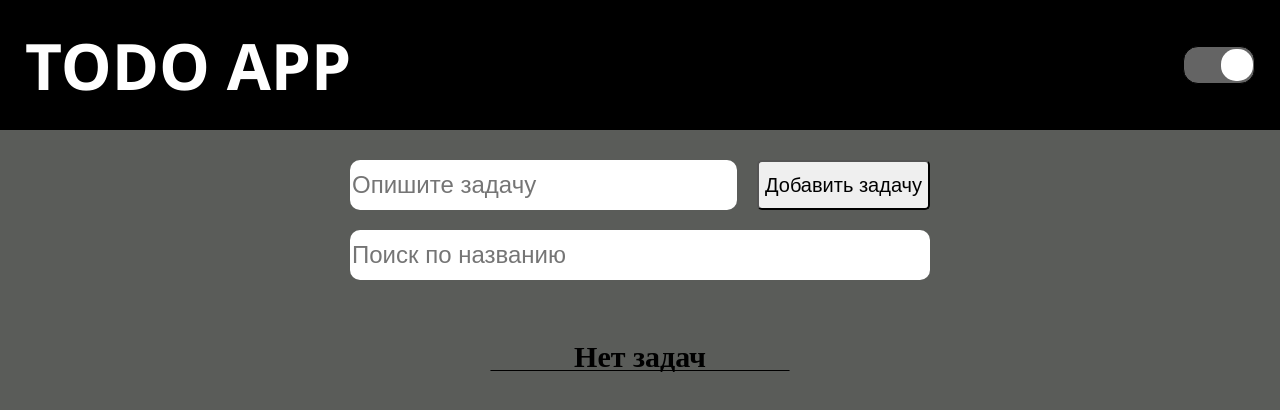
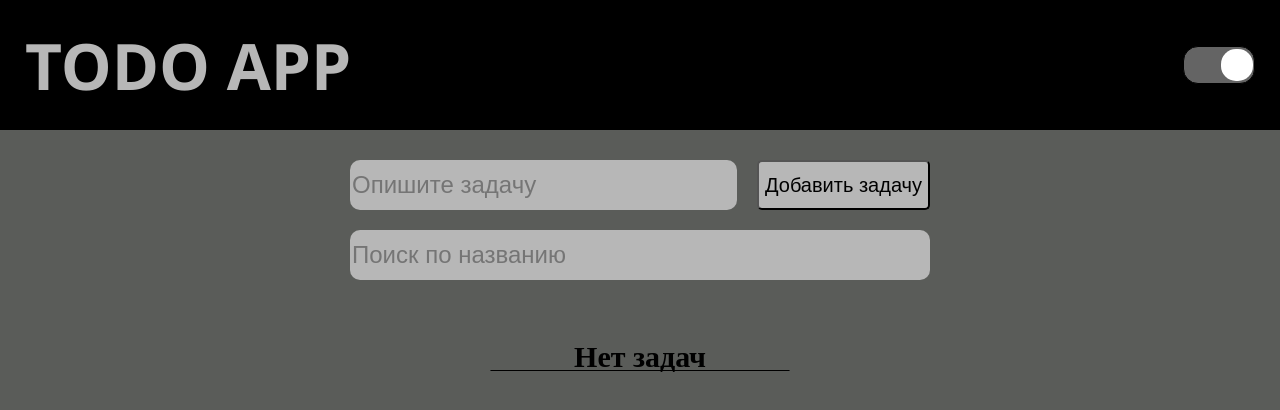
Before and after one commit to MrPochiTo/Todo-app-, a website built with Parcel: page index.html in a window 1280 px wide. Both pictures are taken after a click on the element 1219 px from the left and 65 px from the top of the page. Built offline with nearby package versions, Linux system fonts and the light colour scheme.

Commit message:
added new logic for switch button

```diff
--- a/scrtipt.js
+++ b/scrtipt.js
@@ -4,6 +4,9 @@ import { SCORE_KEY, TODOS_KEY } from "./utils.js";
 const switchBackgroundColor = () => {
     header.classList.toggle('header-black')
     document.body.classList.toggle('body-black')
+    addTodoInput.classList.toggle('input-alternative')
+    addTodoBtn.classList.toggle('input-alternative')
+    searchTodoInput.classList.toggle('input-alternative')
 }
 
 const filterListAndRender = (searchValue) => {
@@ -62,20 +65,16 @@ switchBtn.addEventListener('click', () => {
 
 const creatTodoLayout = (todo) => {
     const todoElement = document.importNode(todoTemplate.content, true)
-
     const checkbox = todoElement.querySelector('[data-todo-checkbox')
     checkbox.checked = todo.completed;
 
     const todoText = todoElement.querySelector('[data-todo-text]');
-
     todoText.textContent  = todo.text;
 
     const todoDate = todoElement.querySelector('[data-todo-date]');
-
     todoDate.textContent = todo.createdAt
 
     const removeTodoBtn = todoElement.querySelector('[remove-todo-btn]');
-
     removeTodoBtn.disabled = !todo.completed;
 
 
@@ -143,7 +142,4 @@ addTodoInput.addEventListener('keydown' ,(e) => {
     }
 })
 
-
-
-
 renderTodos()
--- a/style/_basic.scss
+++ b/style/_basic.scss
@@ -10,6 +10,7 @@ p {
 body {
     margin: 0;
     background-color: v.$main-color-back;
+    transition-duration: 300ms
 }
 
 .body-black {
--- a/style/_header.scss
+++ b/style/_header.scss
@@ -12,6 +12,7 @@
     justify-content:space-between;
     padding: 25px;
     font-size: 32px;
+    transition-duration: 300ms
 
     h1 {
         text-shadow: 2px 2px 13px #000;
@@ -55,6 +56,7 @@
 }
 .header-black {
     background-color: v.$main-color-black;
+    color: v.$main-color-alternative
 }
 .add-input-container {
     display: flex;
@@ -80,6 +82,10 @@
     font-size: 24px;
     flex-grow: 1;
     border-radius: 10px;
+}
+
+.input-alternative {
+    background-color: v.$main-color-alternative;
 }
 .search-input {
     width: 100%;
--- a/style/_variables.scss
+++ b/style/_variables.scss
@@ -1,5 +1,6 @@
 $main-color-back:  #bbbfb9;
 $main-color-white: #fff;
+$main-color-alternative: #b7b7b7;
 $task-color:  #e5daab;
 $header-color:  #5a5c59;
 $main-color-black: #000000;
```
Also changed, not shown: public/index.css, 1 other file. Lines whose indentation alone changed are shown as unchanged.
